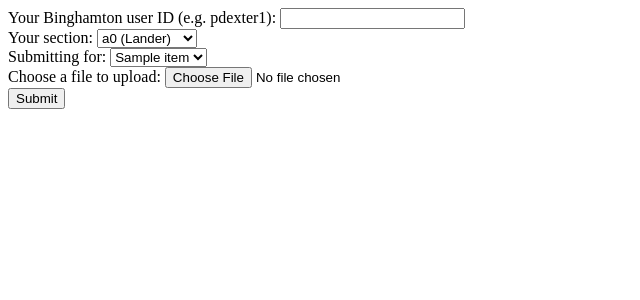
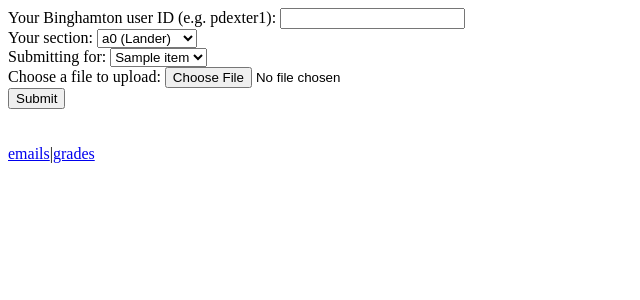
Before and after one commit to xtfc/pyboard, a Flask app: template templates/index.html in a window 1280 px wide. Shown: the top 300 px of the page, without its empty margins (0-640 px from the left). Run offline with Flask 2, Linux system fonts and the light colour scheme; the template is opened without the code that fills it: most values are stand-ins (such as "Sample title", 1, 10 or a date in 2020).

Commit message:
Add emails and grades link on index (upload) page

```diff
--- a/templates/index.html
+++ b/templates/index.html
@@ -40,5 +40,8 @@
       <input type="submit" value="Submit" />
     </form>
 
+    <br /><br />
+    <a href="/emails">emails</a>|<a href="/grades">grades</a>
+
   </body>
 </html>
```
